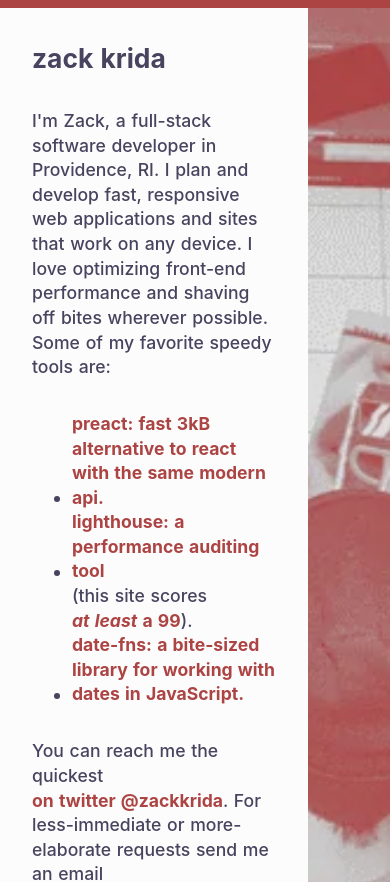
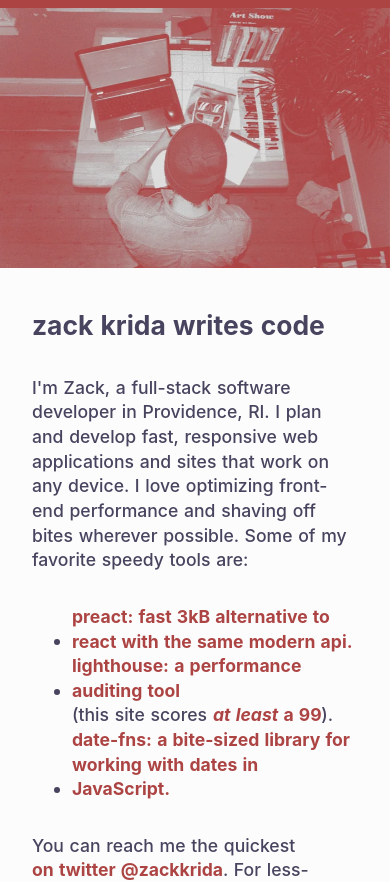
Before and after one commit to zackkrida/.com, a Vue app: page / in a window 390 px wide. Shown: the top 882 px of the page. Built offline with nearby package versions, Linux system fonts and the light colour scheme.

Commit message:
fix mobile header

```diff
--- a/src/App.vue
+++ b/src/App.vue
@@ -219,8 +219,14 @@ source {
   }
 }
 
-.u-hide--xs {
-  @media (max-width: 480px) {
+.u-hide--above-xs {
+  @media (min-width: 480px) {
+    display: none;
+  }
+}
+
+.u-hide--sm {
+  @media (max-width: 600px) {
     display: none;
   }
 }
--- a/src/components/Hero.vue
+++ b/src/components/Hero.vue
@@ -4,7 +4,8 @@
       <div>
         <h1>
           <router-link class="u-title" to="/">zack krida
-            <span class="u-hide--xs">is a creative developer</span>
+            <span class="u-hide--sm">is a creative developer</span>
+            <span class="u-hide--above-xs">writes code</span>
             <span class="u-hide"> in providence ri</span>
           </router-link>
         </h1>
@@ -76,6 +77,10 @@ export default {
   transition-delay: 0.2s;
   overflow: hidden;
 
+  @media (max-width: 600px) {
+    flex-direction: column-reverse;
+  }
+
   @media (max-width: 900px) {
     margin-top: 0.5rem;
   }
```
